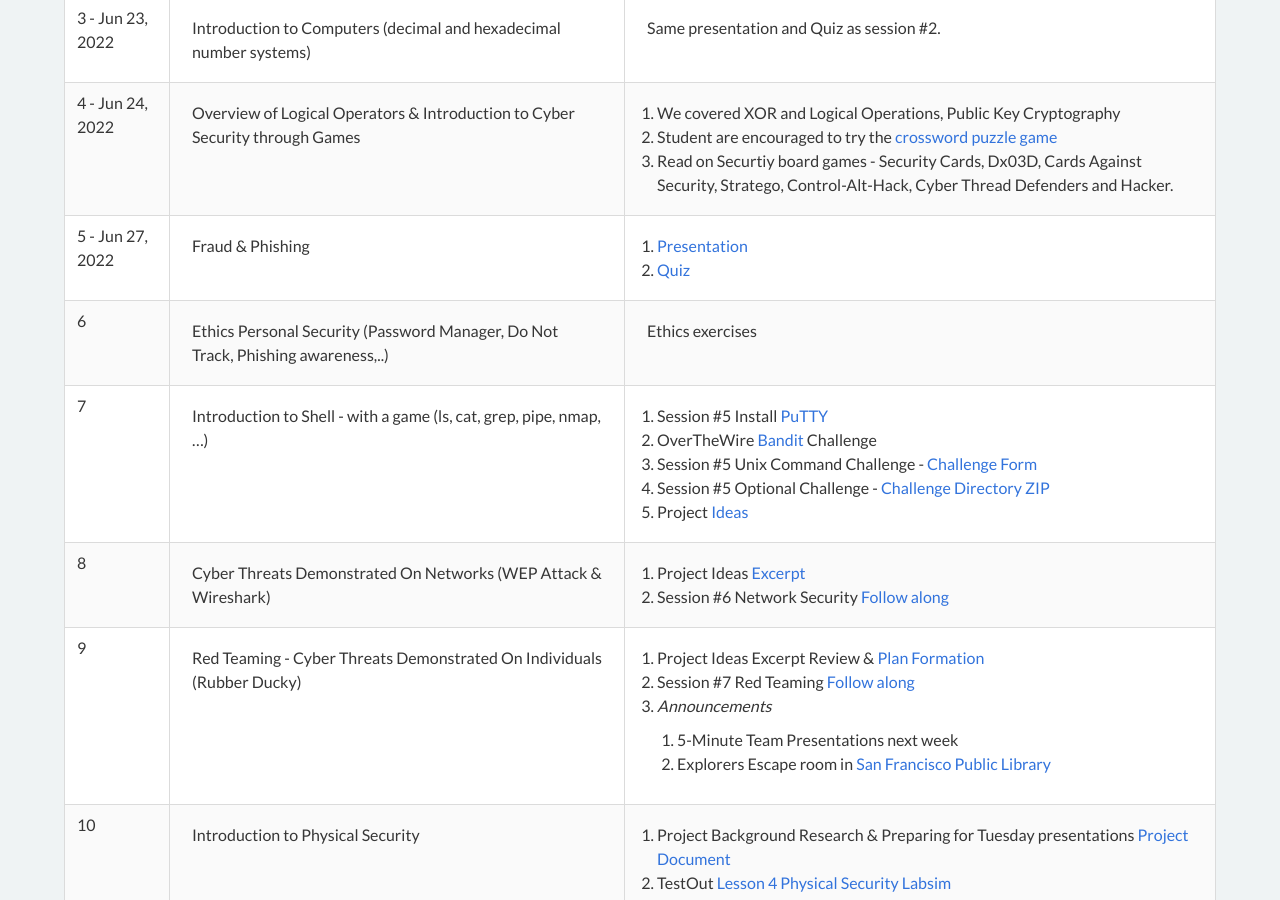
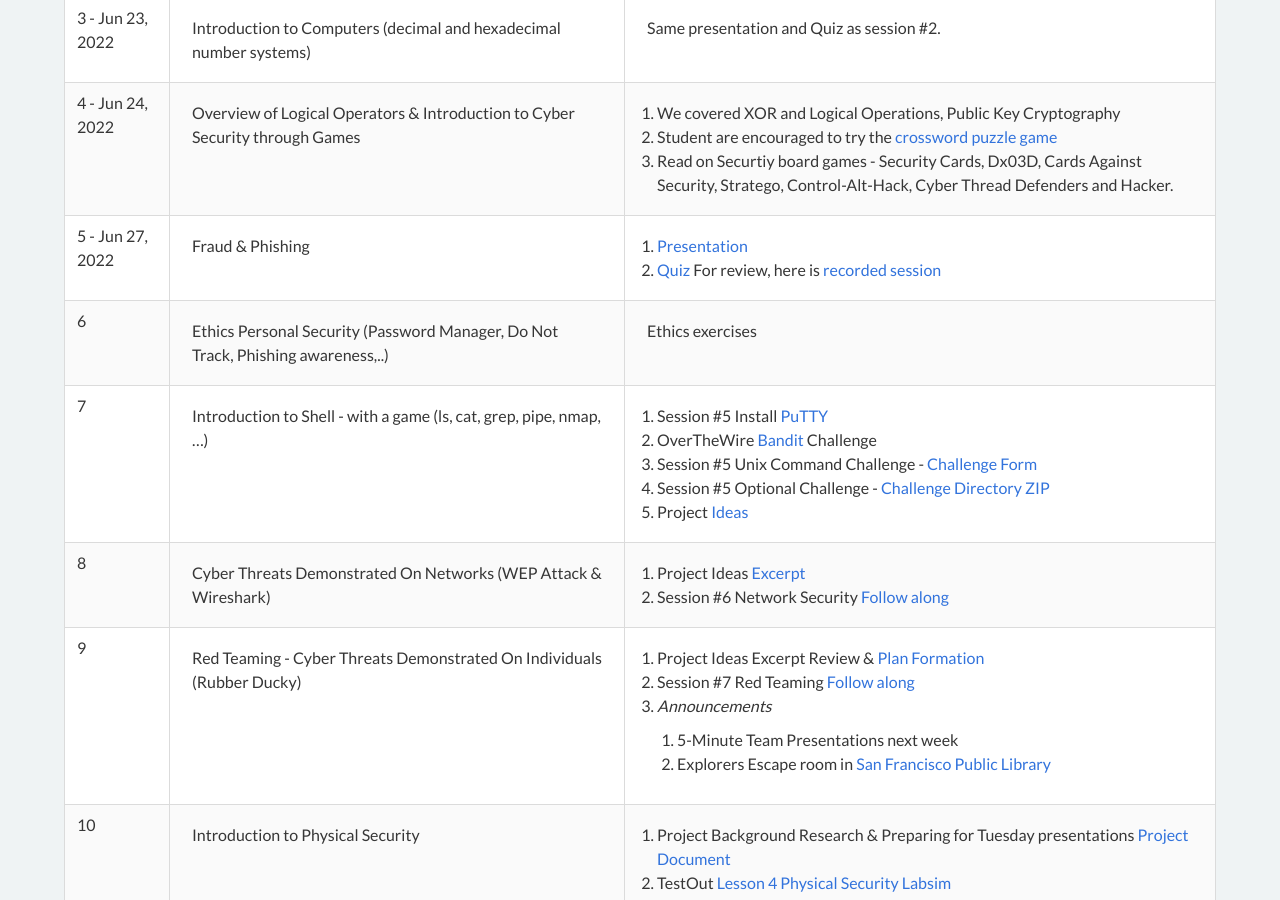
Before and after one commit to cyberdefendersprogram/www-homepage, a Jekyll site: the page built from pages/programs/cyberexplorers-ncat.md, in a window 1280 px wide and 900 px high, scrolled down 1444 px. Built offline with Jekyll 4.4.1, drawn with Linux system fonts in a browser that asks for light colours; nearby versions of some CDN libraries.

Commit message:
Update cyber-explorers-ncat.yml

```diff
--- a/_data/cyber-explorers-ncat.yml
+++ b/_data/cyber-explorers-ncat.yml
@@ -28,6 +28,7 @@
   notes: |
     1. [Presentation](https://docs.google.com/presentation/d/13W5nj3tiTrN4Odlh0ZsPLfuwAxlxOteOpBaMagTiK8Y/edit?usp=sharing)
     2. [Quiz](https://docs.google.com/forms/d/e/1FAIpQLScqr1t1O7d2IKlKhNExNh3dqlrSEPfe_V7dF838MUodCTYJ2g/viewform)
+    For review, here is [recorded session](https://us06web.zoom.us/rec/share/yOQRRiWasXkFhvqTmvpJAU5SLotQMLWIAyfYSnU4VjHto6UkmSgeXtV4wAVRnUsQ.0vz4yggtgXCLCiAI?startTime=1656342515000)
 
 - session: 6
   desc: Ethics Personal Security (Password Manager, Do Not Track, Phishing awareness,..)
```
